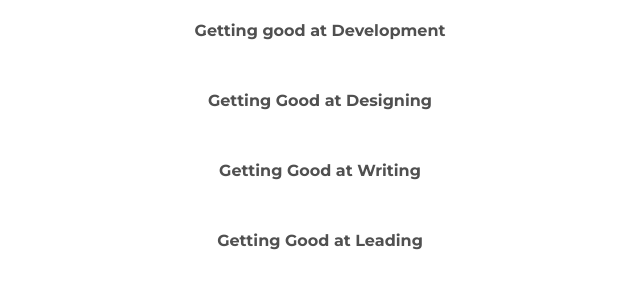
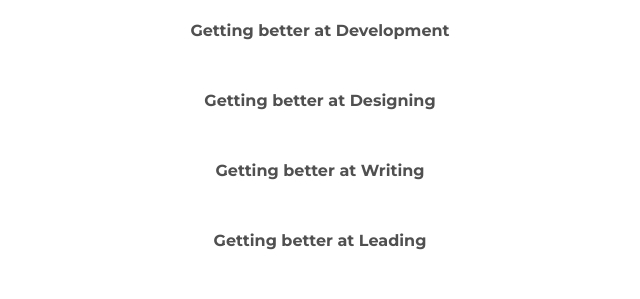
Before and after one commit to nQaze/nQaze.github.io, a plain HTML site: page index.html in a window 1280 px wide. Shown: the part 2443-2742 px from the top of the page, 480-1120 px from the left. Drawn offline with Linux system fonts and the light colour scheme; some packages are replaced by stand-ins of ours; no server answers; files whose address does not match are found by name.

Commit message:
Updated Roadmap section

```diff
--- a/index.html
+++ b/index.html
@@ -98,13 +98,13 @@
                   I love to shape products based on customer requirements and feedbacks while driving the business. In this way I could help the company achieve their goals while having a direct impact on lives of several users.<br />
                   So to sum up my Roadmap would seem like -
                 </p>
-                  <h6 class="mb-4"><b>Getting good at Development</b></h6>
+                  <h6 class="mb-4"><b>Getting better at Development</b></h6>
                   <br />
-                  <h6 class="mb-4"><b>Getting Good at Designing</b></h6>
+                  <h6 class="mb-4"><b>Getting better at Designing</b></h6>
                   <br />
-                  <h6 class="mb-4"><b>Getting Good at Writing</b></h6>
+                  <h6 class="mb-4"><b>Getting better at Writing</b></h6>
                   <br />
-                  <h6 class="mb-4"><b>Getting Good at Leading</b></h6>
+                  <h6 class="mb-4"><b>Getting better at Leading</b></h6>
                   <br />
                   <h6 class="mb-4"><b>Product Management</b></h6>
           </div>
```
